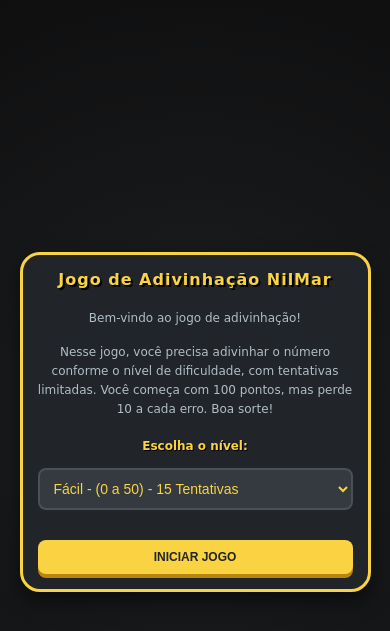
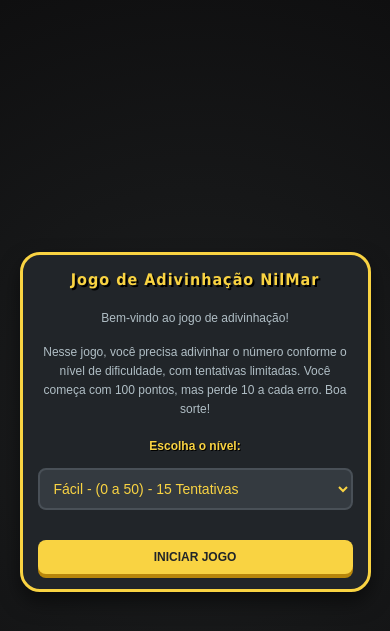
Before and after one commit to MariaEsquicacto/mariaesquicacto.github.io, a PHP site: page / in a window 390 px wide. Shown: the top 631 px of the page. Run offline with PHP 8.4, Linux system fonts and the light colour scheme.

Commit message:
Update style.css

```diff
--- a/jogo-adivinhacao/style.css
+++ b/jogo-adivinhacao/style.css
@@ -131,22 +131,26 @@ button:active {
 /* Responsividade */
 @media (max-width: 768px) {
     h1 {
+        font-family: Tahoma;
         font-size: 18px;
     }
 
     #instructions p,
     label {
         font-size: 12px;
+        font-family: Arial, Helvetica, sans-serif;
     }
 
     button {
         padding: 10px 20px;
         font-size: 13px;
+        font-family: Arial, Helvetica, sans-serif;
     }
 
     #resultado,
     #pontuacao {
         font-size: 16px;
+        font-family: Arial, Helvetica, sans-serif;
     }
 }
 
@@ -156,26 +160,31 @@ button:active {
     }
 
     h1 {
+        font-family: Tahoma;
         font-size: 16px;
     }
 
     #instructions p,
     label {
+        font-family: Arial, Helvetica, sans-serif;
         font-size: 12px;
     }
 
     select,
     input[type="number"] {
         font-size: 14px;
+        font-family: Arial, Helvetica, sans-serif;
     }
 
     button {
         padding: 10px 15px;
         font-size: 12px;
+        font-family: Arial, Helvetica, sans-serif;
     }
 
     #resultado,
     #pontuacao {
         font-size: 14px;
+        font-family: Arial, Helvetica, sans-serif;
     }
 }
```
